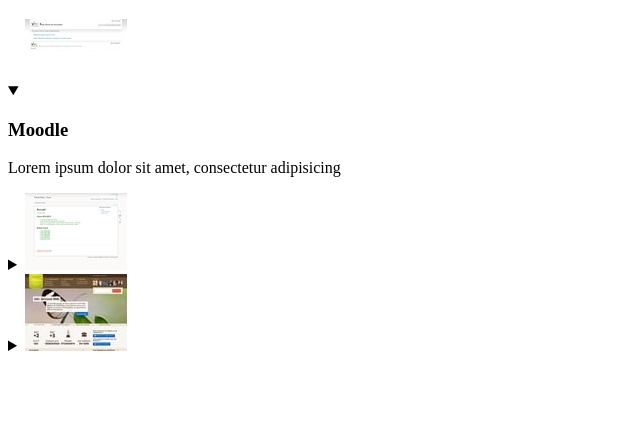
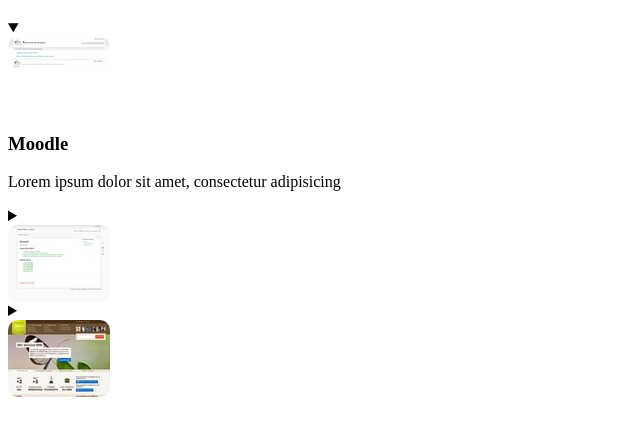
Before and after one commit to MMI-NFC-2026/sae105-r112-tp4-jadem226, a plain HTML site: page index.html in a window 1280 px wide. Shown: the part 61-496 px from the top of the page, without its empty margins (0-640 px from the left). Drawn offline with Linux system fonts and the light colour scheme.

Commit message:
ajustement taille accordeon css

```diff
--- a/src/css/components/accordeon.css
+++ b/src/css/components/accordeon.css
@@ -1,3 +1,13 @@
 /**
 * Accordeon
 */
+.accordeon summary img {
+    display: block;
+    width: 102px;
+    height: auto;
+    border-radius: 10px;
+    transition: transform 0.25s ease, opacity 0.25s ease;
+    justify-content: center;
+}
+
+.accordeon
```
Also changed, not shown: 1 other file.
